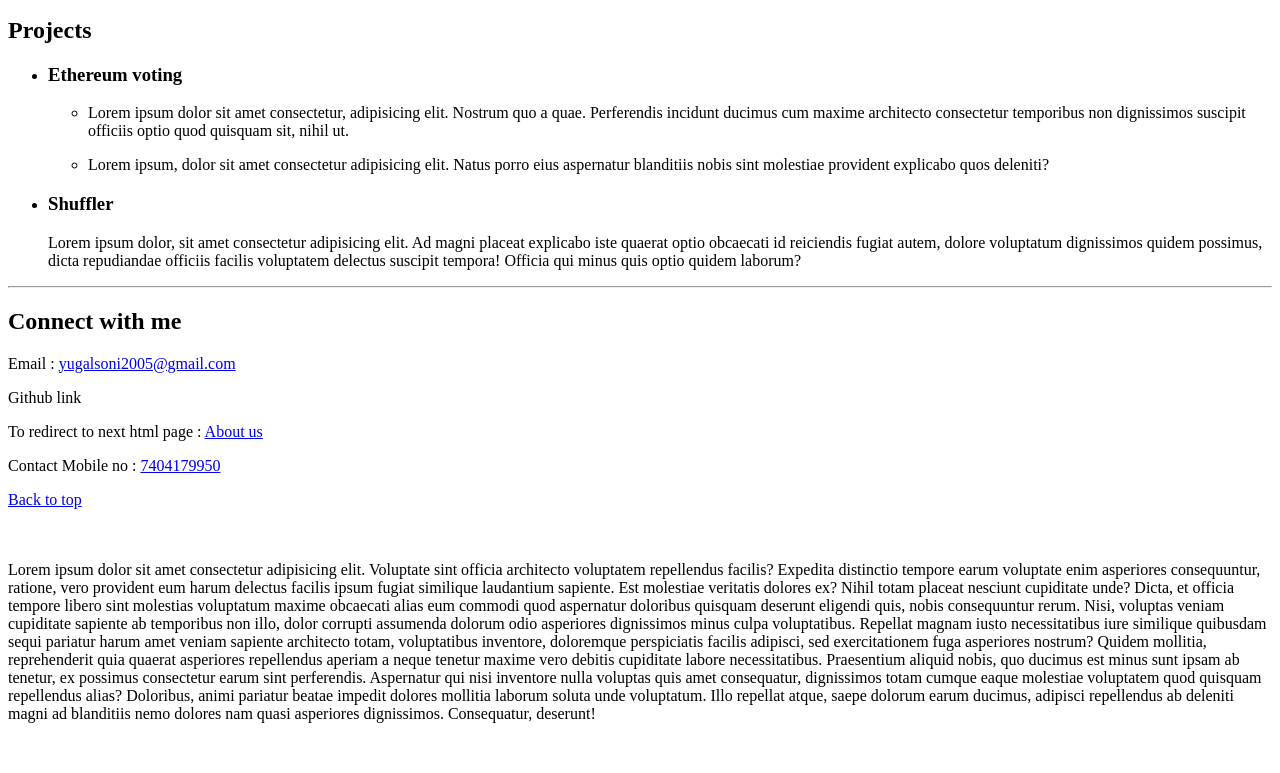
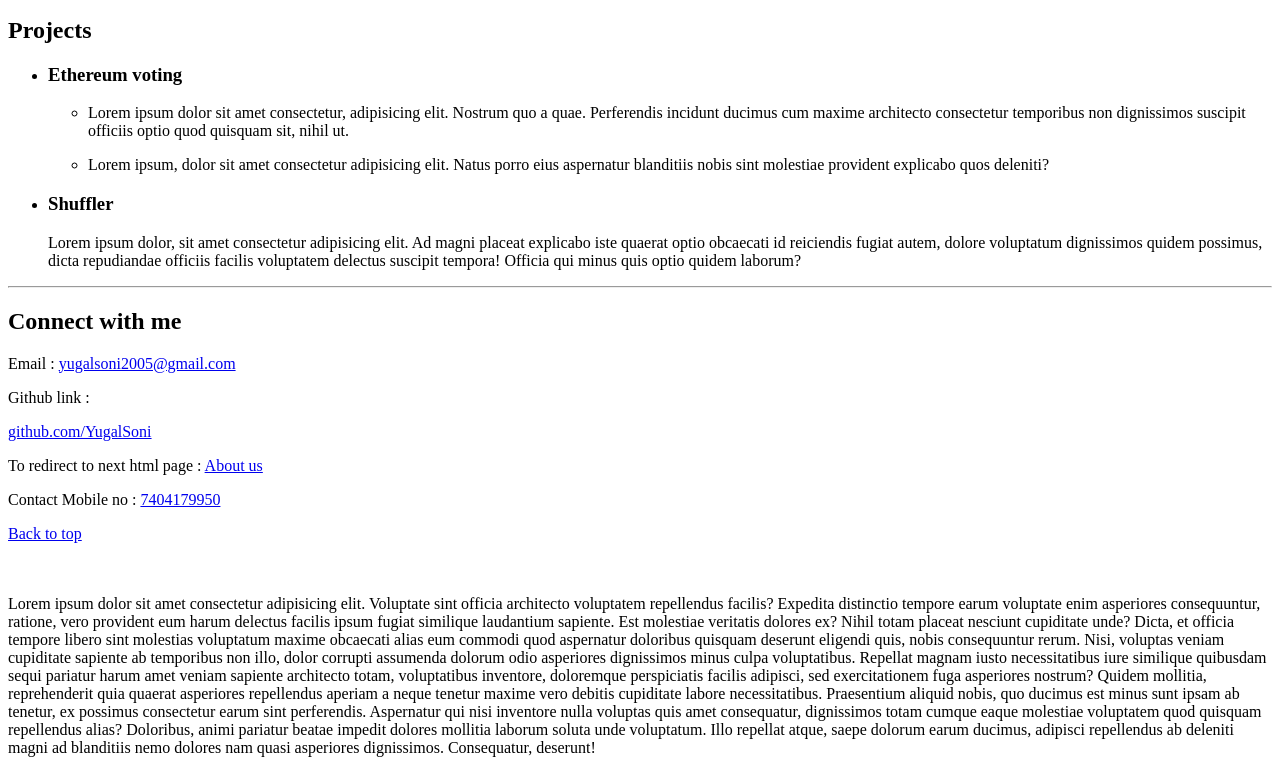
Before and after one commit to YugalSoni/resume, a plain HTML site: page index.html in a window 1280 px wide. Shown: the part 668-1441 px from the top of the page. Before the commit the page ends 1407 px from the top, so only its background shows below. Drawn offline with Linux system fonts and the light colour scheme.

Commit message:
Update index.html

```diff
--- a/index.html
+++ b/index.html
@@ -142,7 +142,9 @@
     <footer id="contactme">
         <h2 id="Contact">Connect with me</h2>
         <p>Email : <a href="mailto:yugalsoni2005@gmail">yugalsoni2005@gmail.com</a></p>
-        <p>Github link</p>
+        <!-- <a href="https://www.github.com/YugalSoni"><p>Github link : </p></a> -->
+        <p>Github link : </p>
+        <a href="https://github.com/YugalSoni"><p>github.com/YugalSoni</p></a>
         <p>To redirect to next html page : <a target="_blank" href="aboutus.html">About us</a></p>
         <p>Contact Mobile no : <a href="tel:+917404179950">7404179950</a></p>
 
```
